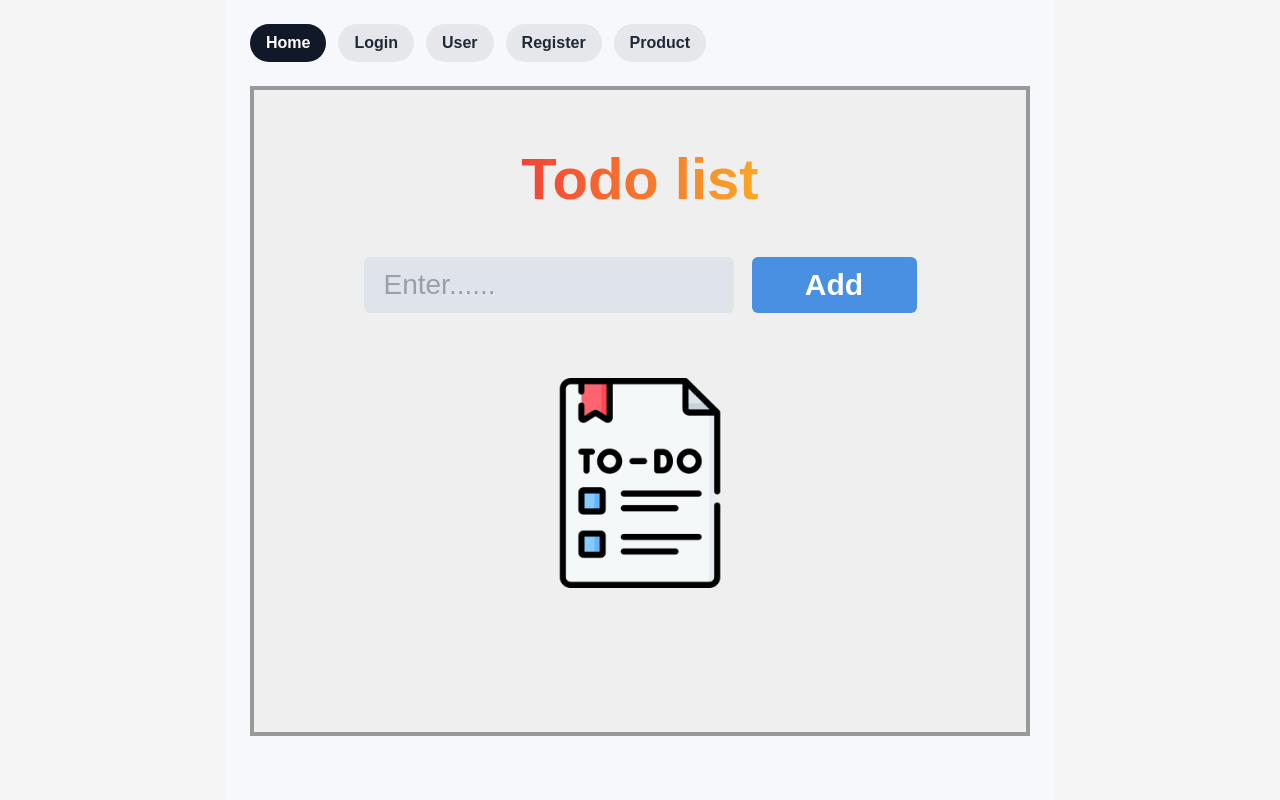
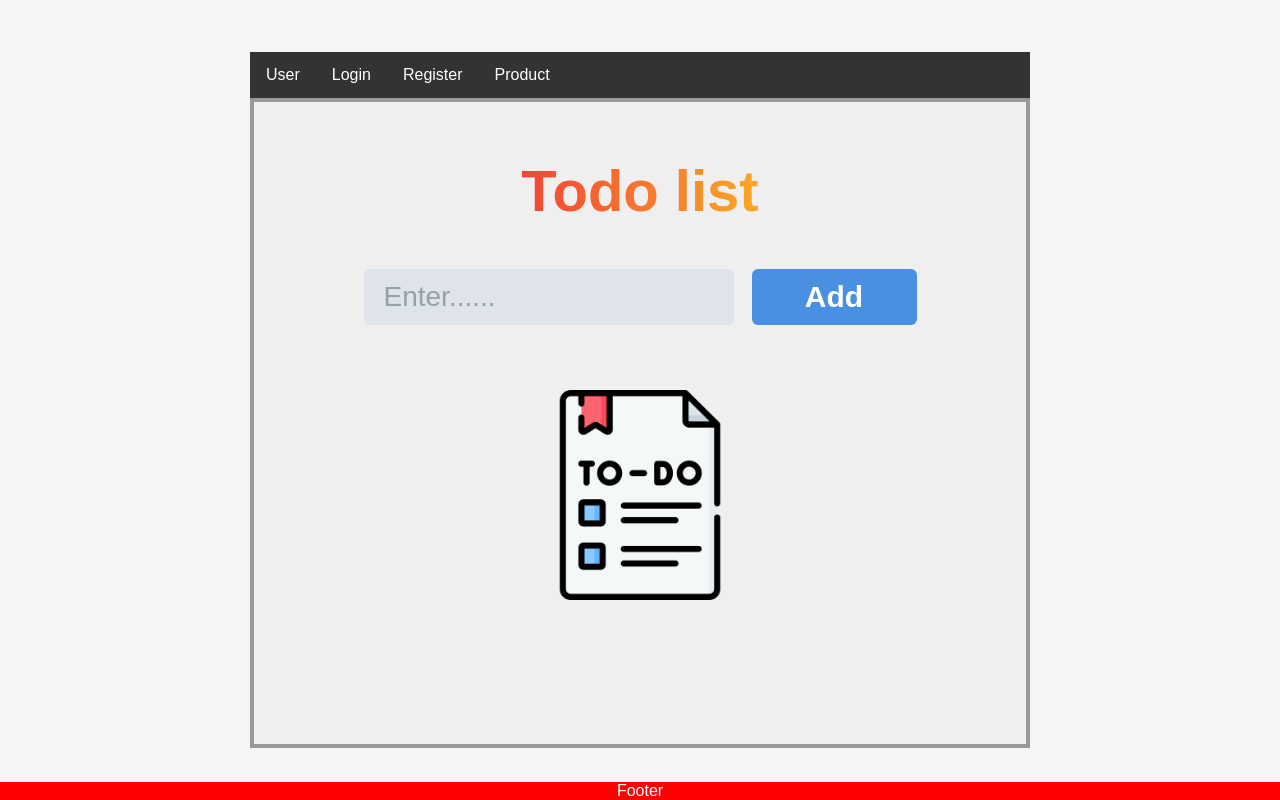
Before and after one commit to hoangnanghung/react-vite-hoangnanghung, a React (Vite) app: page / in a window 1280 px wide. Built offline with nearby package versions, Linux system fonts and the light colour scheme.

Commit message:
video 47

```diff
--- a/src/App.jsx
+++ b/src/App.jsx
@@ -3,6 +3,8 @@ import ToDoNew from './components/todo/ToDoNew'
 import img1 from './assets/img1.png'
 import './components/todo/todo.css'
 import ToDoData from './components/todo/ToDoData'
+import Header from './components/layout/header'
+import Footer from './components/layout/Footer'
 
 const App = () => {
 
@@ -44,6 +46,7 @@ const App = () => {
 
   return (
     <>
+    <Header />
       <div className="container">
         <h1 className="title">Todo list</h1>
 
@@ -80,6 +83,7 @@ const App = () => {
 
 
       </div>
+      <Footer />
     </>
   )
 }
--- a/src/components/layout/AppLayout.jsx
+++ /dev/null
@@ -1,16 +0,0 @@
-import { Outlet } from 'react-router-dom'
-import Menu from '../menu/Menu'
-import '../menu/menu.css'
-
-const AppLayout = () => {
-  return (
-    <div className="app-layout">
-      <Menu />
-      <main className="page-content">
-        <Outlet />
-      </main>
-    </div>
-  )
-}
-
-export default AppLayout
--- /dev/null
+++ b/src/components/layout/Footer.css
@@ -0,0 +1,9 @@
+.footer {
+   position: fixed;
+   left: 0;
+   bottom: 0;
+   width: 100%;
+   background-color: red;
+   color: white;
+   text-align: center;
+}
--- /dev/null
+++ b/src/components/layout/Footer.jsx
@@ -0,0 +1,12 @@
+import './Footer.css';
+
+const Footer = () => {
+    return(
+
+        <div class="footer">
+            <p>Footer</p>
+        </div>
+    )
+}
+
+export default Footer
--- /dev/null
+++ b/src/components/layout/Header.css
@@ -0,0 +1,22 @@
+ul {
+  list-style-type: none;
+  margin: 0;
+  padding: 0;
+  background-color: #333333;
+  display: flex;
+}
+
+ul li a {
+  display: block;
+  color: white;
+  padding: 14px 16px;
+  text-decoration: none;
+}
+
+ul li a:hover:not(.active) {
+  background-color: #111111;
+}
+
+ul li a.active {
+  background-color: #04AA6D;
+}
--- /dev/null
+++ b/src/components/layout/Header.jsx
@@ -0,0 +1,15 @@
+import './header.css';
+
+const Header = () => {
+    return(
+
+        <ul>
+            <li><a href="/user">User</a></li>
+            <li><a href="/login">Login</a></li>
+            <li><a href="/register">Register</a></li>
+            <li><a href="/product">Product</a></li>
+        </ul>
+    )
+}
+
+export default Header
--- a/src/components/menu/Menu.jsx
+++ /dev/null
@@ -1,31 +0,0 @@
-import { NavLink } from 'react-router-dom'
-import './menu.css'
-
-const menuItems = [
-  { path: '/', label: 'Home' },
-  { path: '/login', label: 'Login' },
-  { path: '/user', label: 'User' },
-  { path: '/register', label: 'Register' },
-  { path: '/product', label: 'Product' },
-]
-
-const Menu = () => {
-  return (
-    <nav className="app-menu">
-      {menuItems.map((item) => (
-        <NavLink
-          key={item.path}
-          to={item.path}
-          className={({ isActive }) =>
-            isActive ? 'menu-link active' : 'menu-link'
-          }
-          end={item.path === '/'}
-        >
-          {item.label}
-        </NavLink>
-      ))}
-    </nav>
-  )
-}
-
-export default Menu
--- a/src/components/menu/menu.css
+++ /dev/null
@@ -1,35 +0,0 @@
-.app-layout {
-  min-height: 100vh;
-  padding: 24px;
-  background: #f6f8fb;
-}
-
-.app-menu {
-  display: flex;
-  flex-wrap: wrap;
-  gap: 12px;
-  margin-bottom: 24px;
-}
-
-.menu-link {
-  padding: 10px 16px;
-  border-radius: 999px;
-  text-decoration: none;
-  color: #1f2937;
-  background: #e5e7eb;
-  font-weight: 600;
-  transition: background 0.2s ease, color 0.2s ease;
-}
-
-.menu-link:hover {
-  background: #d1d5db;
-}
-
-.menu-link.active {
-  background: #111827;
-  color: #ffffff;
-}
-
-.page-content {
-  max-width: 960px;
-}
--- a/src/main.jsx
+++ b/src/main.jsx
@@ -7,35 +7,28 @@ import LoginPage from './page/login.jsx'
 import UserPage from './page/user.jsx'
 import RegisterPage from './page/register.jsx'
 import ProductPage from './page/product.jsx'
-import AppLayout from './components/layout/AppLayout.jsx'
 
 const router = createBrowserRouter([
   {
     path: '/',
-    element: <AppLayout />,
-    children: [
-      {
-        index: true,
     element: <App />,
   },
   {
-        path: 'login',
+    path: '/login',
     element: <LoginPage />,
   },
   {
-        path: 'user',
+    path: '/user',
     element: <UserPage />,
   },
   {
-        path: 'register',
+    path: '/register',
     element: <RegisterPage />,
   },
   {
-        path: 'product',
+    path: '/product',
     element: <ProductPage />,
   },
-    ],
-  }
 ])
 
 const root = document.getElementById('root')
```
Lines whose indentation alone changed are shown as unchanged.
